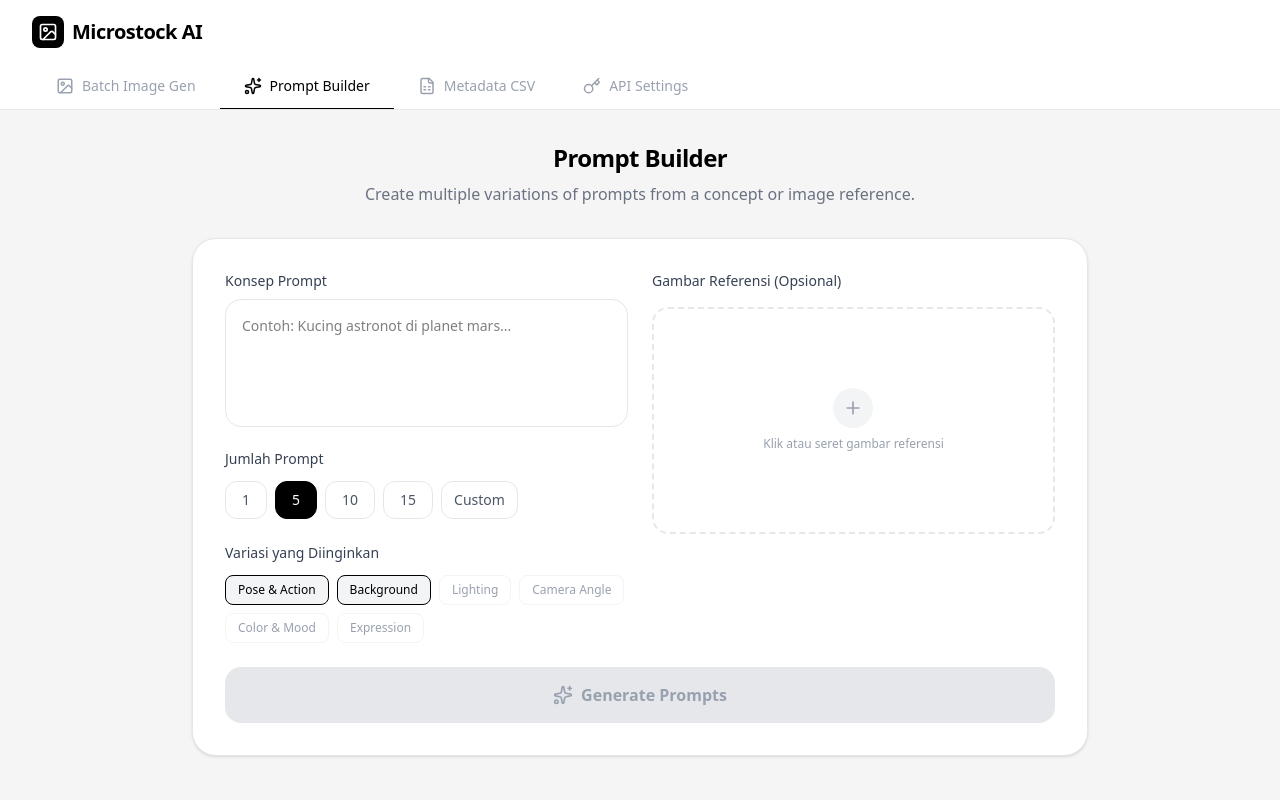
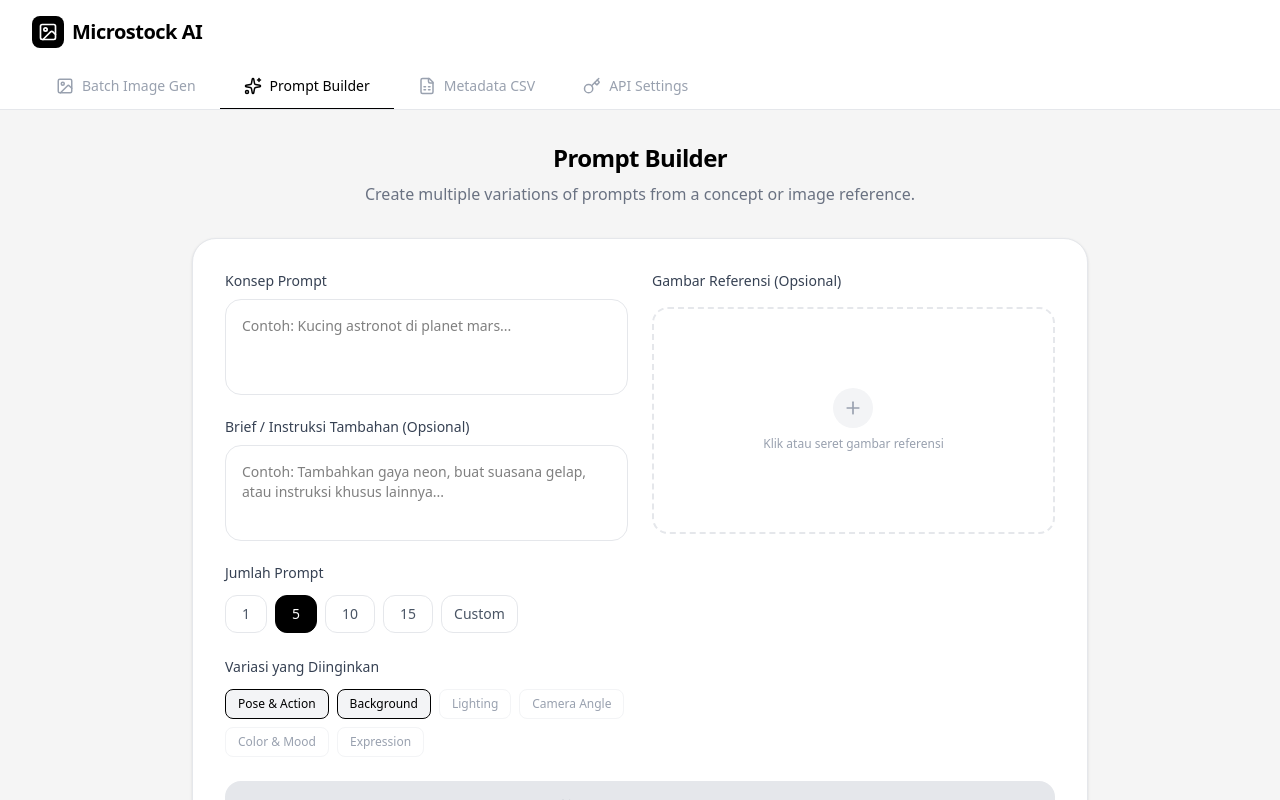
Before and after one commit to dpmhimapko/microstock-ai, a React (Vite) app: page / in a window 1280 px wide. Both pictures are taken after a click on the button "Prompt Builder". Shown: the top 800 px of the page. Built offline with nearby package versions, Linux system fonts and the light colour scheme.

Commit message:
feat: Update footer and prompt builder
Shortened the "Flash Image" text in the footer to "Flash" for brevity.
Added a new `brief` state and input field to the Prompt Builder component.
Included the `brief` in the AI prompt generation instructions, emphasizing its strict adherence.

```diff
--- a/src/App.tsx
+++ b/src/App.tsx
@@ -145,7 +145,7 @@ export default function App() {
       {/* Footer */}
       <footer className="max-w-7xl mx-auto px-4 sm:px-6 lg:px-8 py-12 border-t border-gray-200 mt-12">
         <div className="flex flex-col md:flex-row justify-between items-center gap-4 text-gray-400 text-sm">
-          <p>© 2026 Microstock AI Tools. Powered by Gemini 3.1 Pro & Flash Image.</p>
+          <p>© 2026 Microstock AI Tools. Powered by Gemini 3.1 Pro & Flash.</p>
           <div className="flex gap-6">
             <a href="https://ai.google.dev/gemini-api/docs/billing" target="_blank" rel="noreferrer" className="hover:text-black transition-colors flex items-center gap-1">
               Billing Info <ExternalLink size={12} />
@@ -409,6 +409,7 @@ function BatchImageGen({ customApiKey }: { customApiKey?: string }) {
 
 function PromptBuilder({ customApiKey }: { customApiKey?: string }) {
   const [concept, setConcept] = useState('');
+  const [brief, setBrief] = useState('');
   const [count, setCount] = useState<number | string>(5);
   const [isCustom, setIsCustom] = useState(false);
   const [results, setResults] = useState<string[]>([]);
@@ -472,6 +473,7 @@ function PromptBuilder({ customApiKey }: { customApiKey?: string }) {
       parts.push({
         text: `Generate ${finalCount} high-quality, detailed AI image generation prompts.
         ${concept ? `Base them on this concept: "${concept}".` : "Base them on the provided image."}
+        ${brief ? `ADDITIONAL BRIEF/INSTRUCTIONS: "${brief}". You MUST strictly follow these instructions in every generated prompt.` : ""}
 
         CRITICAL RULES:
         1. SUBJECT CONSISTENCY: You MUST maintain the EXACT SAME SUBJECT as seen in the reference image or described in the concept. If it's a "businessman", every prompt MUST be about a "businessman". Do NOT change the subject to a doctor, artist, or anything else.
@@ -531,7 +533,17 @@ function PromptBuilder({ customApiKey }: { customApiKey?: string }) {
                 value={concept}
                 onChange={(e) => setConcept(e.target.value)}
                 placeholder="Contoh: Kucing astronot di planet mars..."
-                className="w-full h-32 p-4 text-sm border border-gray-200 rounded-2xl focus:ring-2 focus:ring-black focus:border-transparent outline-none transition-all resize-none"
+                className="w-full h-24 p-4 text-sm border border-gray-200 rounded-2xl focus:ring-2 focus:ring-black focus:border-transparent outline-none transition-all resize-none"
+              />
+            </div>
+
+            <div>
+              <label className="block text-sm font-medium text-gray-700 mb-2">Brief / Instruksi Tambahan (Opsional)</label>
+              <textarea
+                value={brief}
+                onChange={(e) => setBrief(e.target.value)}
+                placeholder="Contoh: Tambahkan gaya neon, buat suasana gelap, atau instruksi khusus lainnya..."
+                className="w-full h-24 p-4 text-sm border border-gray-200 rounded-2xl focus:ring-2 focus:ring-black focus:border-transparent outline-none transition-all resize-none"
               />
             </div>
 
@@ -743,7 +755,7 @@ function MetadataGenerator({ customApiKey }: { customApiKey?: string }) {
 21. Travel`;
 
         const response = await ai.models.generateContent({
-          model: "gemini-3.1-pro-preview",
+          model: "gemini-3-flash-preview",
           contents: {
             parts: [
               { inlineData: { data: base64.split(',')[1], mimeType: file.type } },
```
